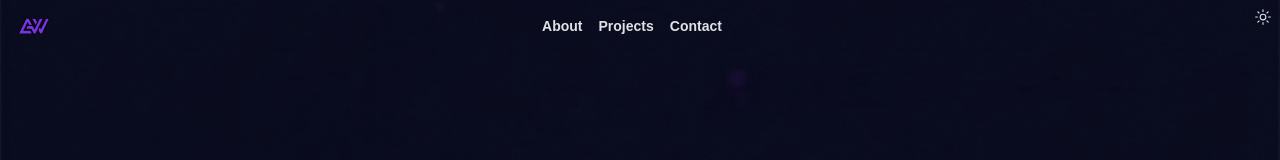
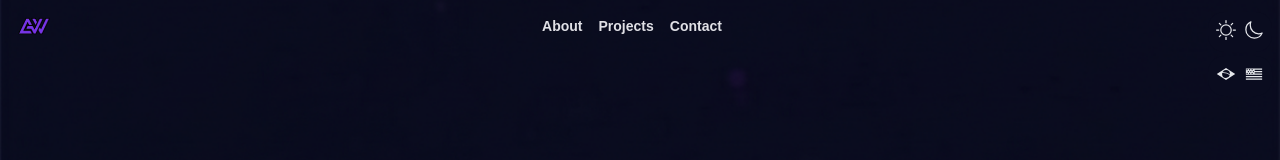
Before and after one commit to AndrehW27/portfolio, a React (Vite) app: page / in a window 1280 px wide. Shown: the top 160 px of the page. Built offline with nearby package versions, Linux system fonts and the light colour scheme; a small style sheet from the web is missing.

Commit message:
toggles at home

```diff
--- a/src/components/Contact/Contact.tsx
+++ b/src/components/Contact/Contact.tsx
@@ -39,6 +39,7 @@ function Contact() {
               }}
               className='m-2 border-gray-800 p-2 rounded-2xl hover:bg-gray-100 hover:dark:bg-gray-700 transition duration-300 ease-in-out cursor-pointe'><LiaFlagUsaSolid className='h-10 w-10 text-gray-800 dark:text-gray-200' /></button>
           </div>
+
           {language === 'english' && <div className='font-bold mt-2 text-gray-800 dark:text-gray-200'>Hello World!</div>}
           {language === 'portuguese' && <div className='font-bold mt-2 text-gray-800 dark:text-gray-200'>Olá Mundo!</div>}
         </div>
--- a/src/components/Hero/Hero.tsx
+++ b/src/components/Hero/Hero.tsx
@@ -13,12 +13,16 @@ import { Database } from "lucide-react";
 // import { CloudCheck } from "lucide-react";
 import aw from '../../assets/aw-final.png';
 // import ThemeToggle from "../ThemeToggle/ThemeToggle";
-import { IoSunnyOutline } from "react-icons/io5";
-
-
-
+import { IoMoonOutline } from "react-icons/io5";
+import { GoSun } from "react-icons/go";
+import { GiBrazilFlag } from "react-icons/gi";
+import { LiaFlagUsaSolid } from "react-icons/lia";
+import { useState } from 'react';
 
 function Hero() {
+
+  const [theme, setTheme] = useState('');
+  const [language, setLanguage] = useState('english');
 
   return (
     <>
@@ -39,8 +43,29 @@ function Hero() {
             <li ><a href="#contact" className='hover:text-accent mr-4 transition duration-300 ease-in-out'>Contact</a></li>
           </ul>
           {/* <Menu className="w-5 h-5 cursor-pointer fixed right-4 hover:text-accent transition duration-300 ease-in-out" /> */}
-          <div className=" cursor-pointer fixed top-2 right-2 hover:text-accent transition duration-300 ease-in-out" >
-            <IoSunnyOutline />
+          <div className='p-1 dark bg-gray-200 dark:bg-background w-fit h-fit p-sm rounded-2xl fixed top-3 right-2'>
+            <button
+              onClick={() => {
+                setTheme('');
+              }}
+              className='p-1 rounded-2xl hover:bg-gray-100 hover:dark:bg-gray-700 transition duration-300 ease-in-out cursor-pointer'><GoSun className='h-5 w-5 text-gray-800 dark:text-gray-200' /></button>
+            <button
+              onClick={() => {
+                setTheme('dark');
+              }}
+              className='p-1 rounded-2xl hover:bg-gray-100 hover:dark:bg-gray-700 transition duration-300 ease-in-out cursor-pointe'><IoMoonOutline className='h-5 w-5 text-gray-800 dark:text-gray-200' /></button>
+          </div>
+          <div className='p-1 dark bg-gray-200 dark:bg-background w-fit h-fit p-sm rounded-2xl fixed top-14 right-2'>
+            <button
+              onClick={() => {
+                setTheme('');
+              }}
+              className='p-1 rounded-2xl hover:bg-gray-100 hover:dark:bg-gray-700 transition duration-300 ease-in-out cursor-pointer'><GiBrazilFlag className='h-5 w-5 text-gray-800 dark:text-gray-200' /></button>
+            <button
+              onClick={() => {
+                setTheme('dark');
+              }}
+              className='p-1 rounded-2xl hover:bg-gray-100 hover:dark:bg-gray-700 transition duration-300 ease-in-out cursor-pointe'><LiaFlagUsaSolid className='h-5 w-5 text-gray-800 dark:text-gray-200' /></button>
           </div>
           {/* <div className=" cursor-pointer fixed top-2 right-15 hover:text-accent transition duration-300 ease-in-out" >
             <ThemeToggle />
```
